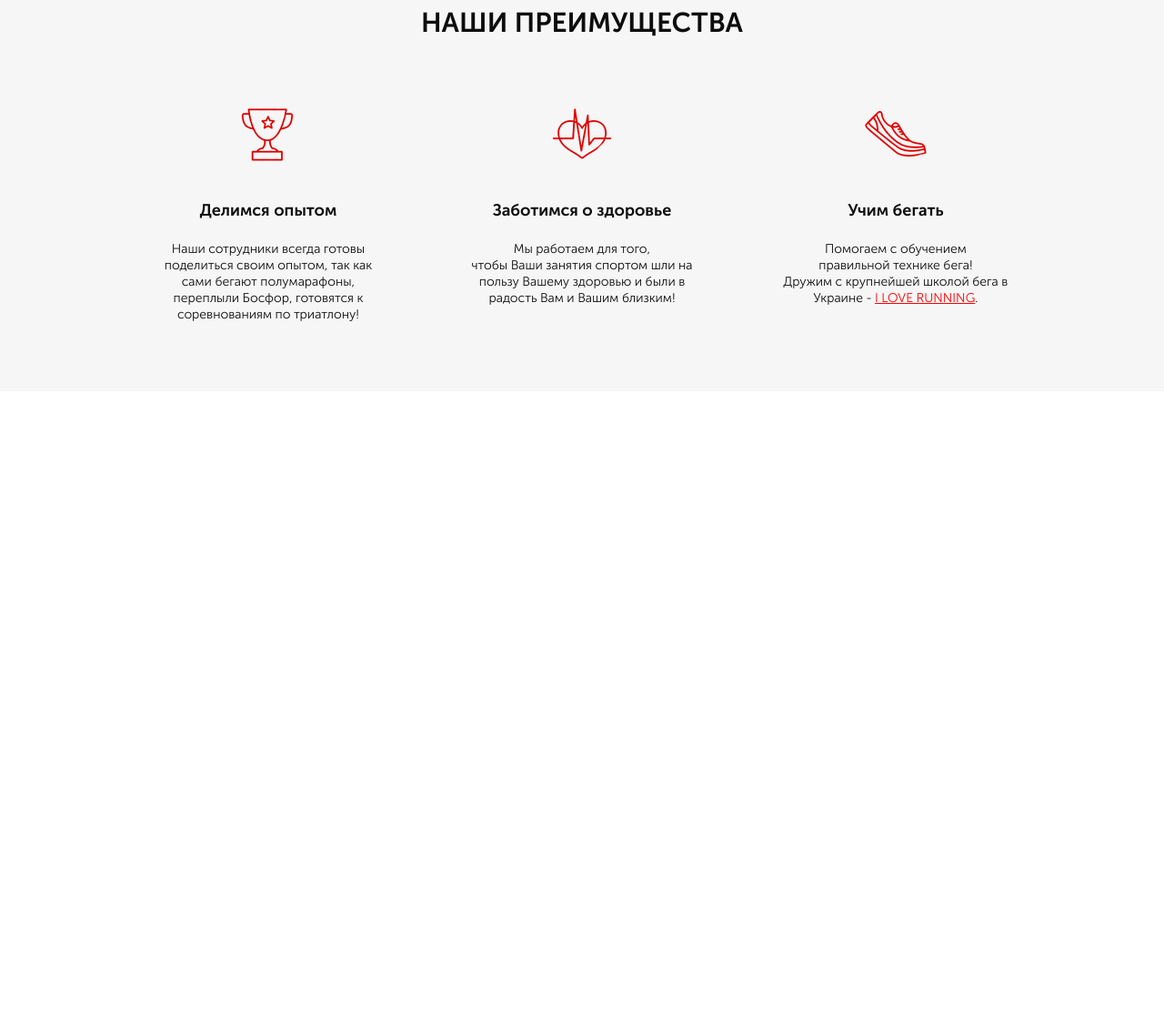
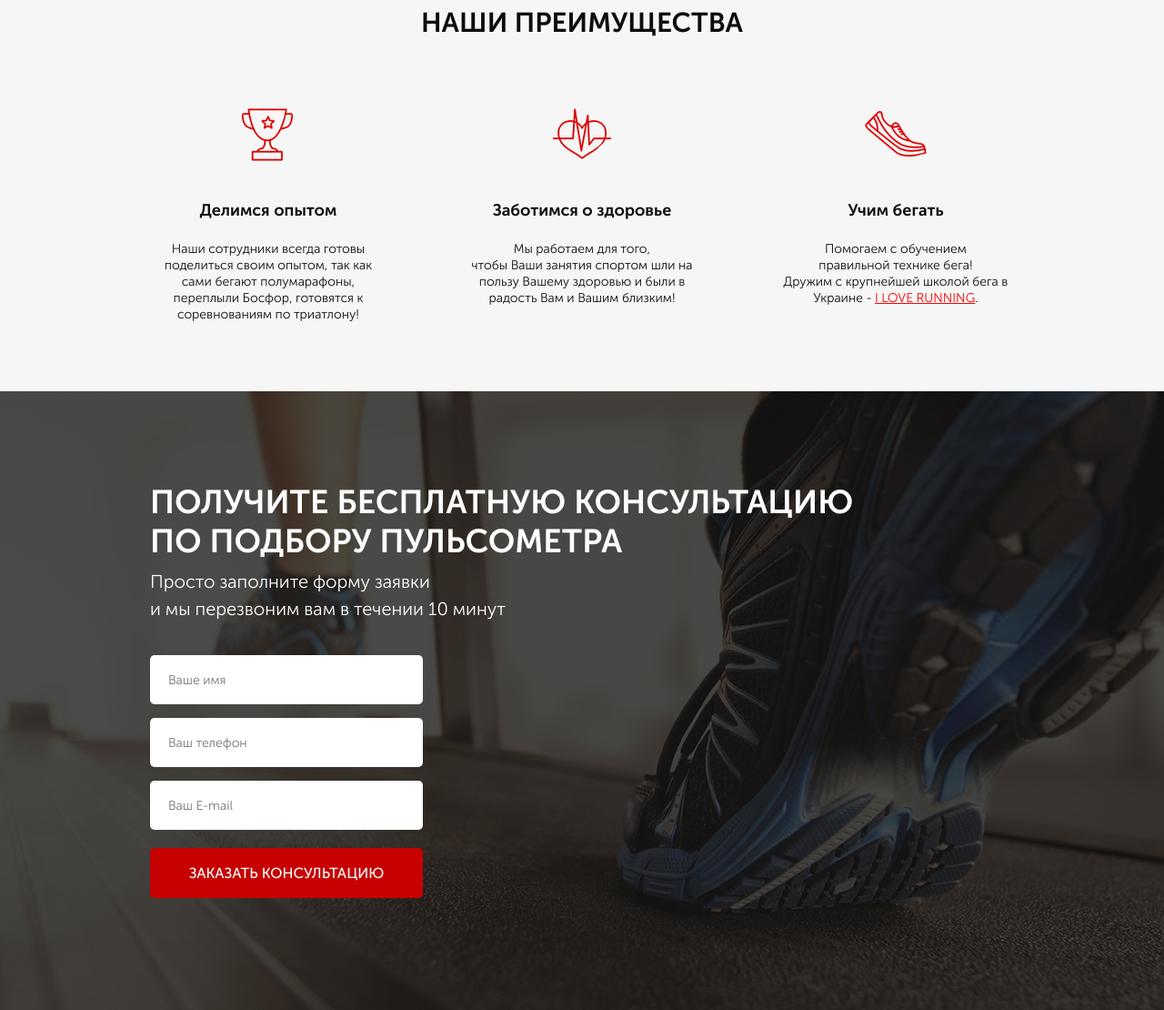
Before and after one commit to oldotcom/pulse, a website: page src/index.html in a window 1280 px wide. Shown: the part 755-1865 px from the top of the page at 91% size. Before the commit the page ends 1185 px from the top, so only its background shows below. Drawn offline with Linux system fonts and the light colour scheme.

Commit message:
Add consultation.

```diff
--- a/src/index.html
+++ b/src/index.html
@@ -59,7 +59,7 @@
 
     <div class="advantages">
         <div class="container">
-            <div class="title">НАШИ ПРЕИМУЩЕСТВА</div>
+            <div class="title">Наши преимущества</div>
 
             <div class="advantages__wrapper">
                 <div class="advantages__item">
@@ -73,7 +73,7 @@
                     <img src="icons/advantages/heart.png" alt="Heart">
                     <div class="advantages__subtitle">Заботимся о здоровье</div>
                     <div class="advantages__descr">
-                        Мы работаем для того, <br>
+                        Мы работаем для того,<br>
                         чтобы Ваши занятия спортом шли на
                         пользу Вашему здоровью и были в
                         радость Вам и Вашим близким!
@@ -83,8 +83,8 @@
                     <img src="icons/advantages/shoe.png" alt="Shoe">
                     <div class="advantages__subtitle">Учим бегать</div>
                     <div class="advantages__descr">
-                        Помогаем с обучением <br>
-                        правильной технике бега! <br>
+                        Помогаем с обучением<br>
+                        правильной технике бега!<br>
                         Дружим с крупнейшей школой бега в
                         Украине - <a href="#">I LOVE RUNNING</a>.
                     </div>
@@ -93,5 +93,26 @@
         </div>
     </div>
 
+    <div class="consultation">
+        <div class="container">
+            <h2 class="title title_left">
+                Получите бесплатную консультацию<br>
+                по подбору пульсометра
+            </h2>
+            <div class="consultation__descr">
+                Просто заполните форму заявки<br>
+                и мы перезвоним вам в течении 10 минут
+            </div>
+            <form class="feed-form" action="#">
+                <input name="name" required placeholder="Ваше имя" type="text">
+                <input name="phone" required placeholder="Ваш телефон" type="number">
+                <input name="email" required placeholder="Ваш E-mail" type="email">
+
+                <!-- <input type="submit" value="заказать консультацию"> -->
+                <button class="button button_submit">заказать консультацию</button>
+            </form>
+        </div>
+    </div>
+
 </body>
 </html>
--- a/src/sass/_media.scss
+++ b/src/sass/_media.scss
@@ -105,4 +105,20 @@
             margin-top: 12px;
         }
     }
+    .consultation {
+        padding: 40px 0;
+        &__descr {
+            font-size: 17px;
+            text-align: center;
+        }
+    }
+    .title {
+        &_left {
+            font-size: 30px;
+            text-align: center;
+        }
+    }
+    .feed-form {
+        margin: 36px auto 0 auto;
+    }
 }
--- a/src/sass/blocks/_buttons.scss
+++ b/src/sass/blocks/_buttons.scss
@@ -15,4 +15,9 @@
         height: 54px;
         font-size: 16px;
     }
+    &_submit {
+        width: 100%;
+        height: 55px;
+        font-size: 16px;
+    }
 }
--- /dev/null
+++ b/src/sass/blocks/_consultation.scss
@@ -0,0 +1,11 @@
+.consultation {
+    min-height: 680px;
+    padding: 100px 0 92px 0;
+    background: url('../../img/bg/consultation_bg.jpg') center (center/cover) no-repeat;
+    &__descr {
+        font-weight: 300;
+        font-size: 20px;
+        line-height: 30px;
+        color: #FFFFFF;
+    }
+}
--- /dev/null
+++ b/src/sass/blocks/_forms.scss
@@ -0,0 +1,20 @@
+.feed-form {
+    margin-top: 36px;
+    display: flex;
+    flex-direction: column;
+    width: 300px;
+    input {
+        height: 54px;
+        border-radius: 5px;
+        background: #FFFFFF;
+        margin-bottom: 15px;
+        border: none;
+        padding: 0 20px;
+        font-weight: 300;
+        font-size: 14px;
+        color: #4B4B4B;
+        &:nth-child(3) {
+            margin-bottom: 20px;
+        }
+    }
+}
--- a/src/sass/blocks/_promo.scss
+++ b/src/sass/blocks/_promo.scss
@@ -1,7 +1,7 @@
 .promo {
     min-height: 650px;
     padding: 21px 0 93px 0;
-    background: url(../../img/bg/promo_bg.jpg) center (center/cover) no-repeat;
+    background: url(../img/bg/promo_bg.jpg) center (center/cover) no-repeat;
     &__wrapper {
         display: flex;
         flex-direction: column;
--- a/src/sass/blocks/_titles.scss
+++ b/src/sass/blocks/_titles.scss
@@ -2,5 +2,11 @@
     font-weight: 700;
     font-size: 30px;
     text-align: center;
+    text-transform: uppercase;
     color: #0D0D0D;
+    &_left {
+        font-size: 36px;
+        text-align: left;
+        color: #FFFFFF;
+    }
 }
--- a/src/sass/style.scss
+++ b/src/sass/style.scss
@@ -11,5 +11,7 @@
 @import 'blocks/buttons';
 @import 'blocks/titles';
 @import 'blocks/advantages';
+@import 'blocks/consultation';
+@import 'blocks/forms';
 
 @import 'media';
```
Also changed, not shown: src/css/style.min.css.
